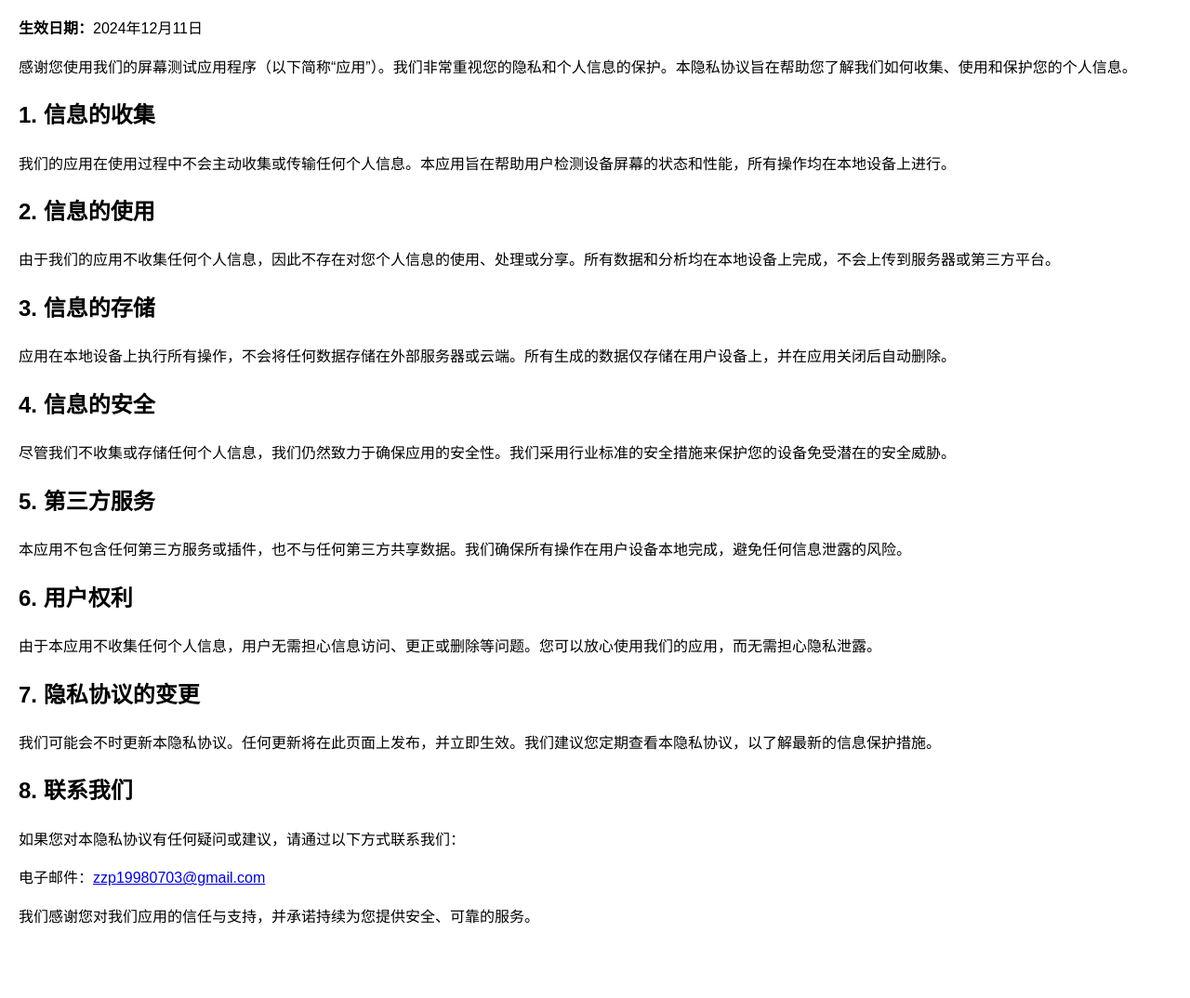
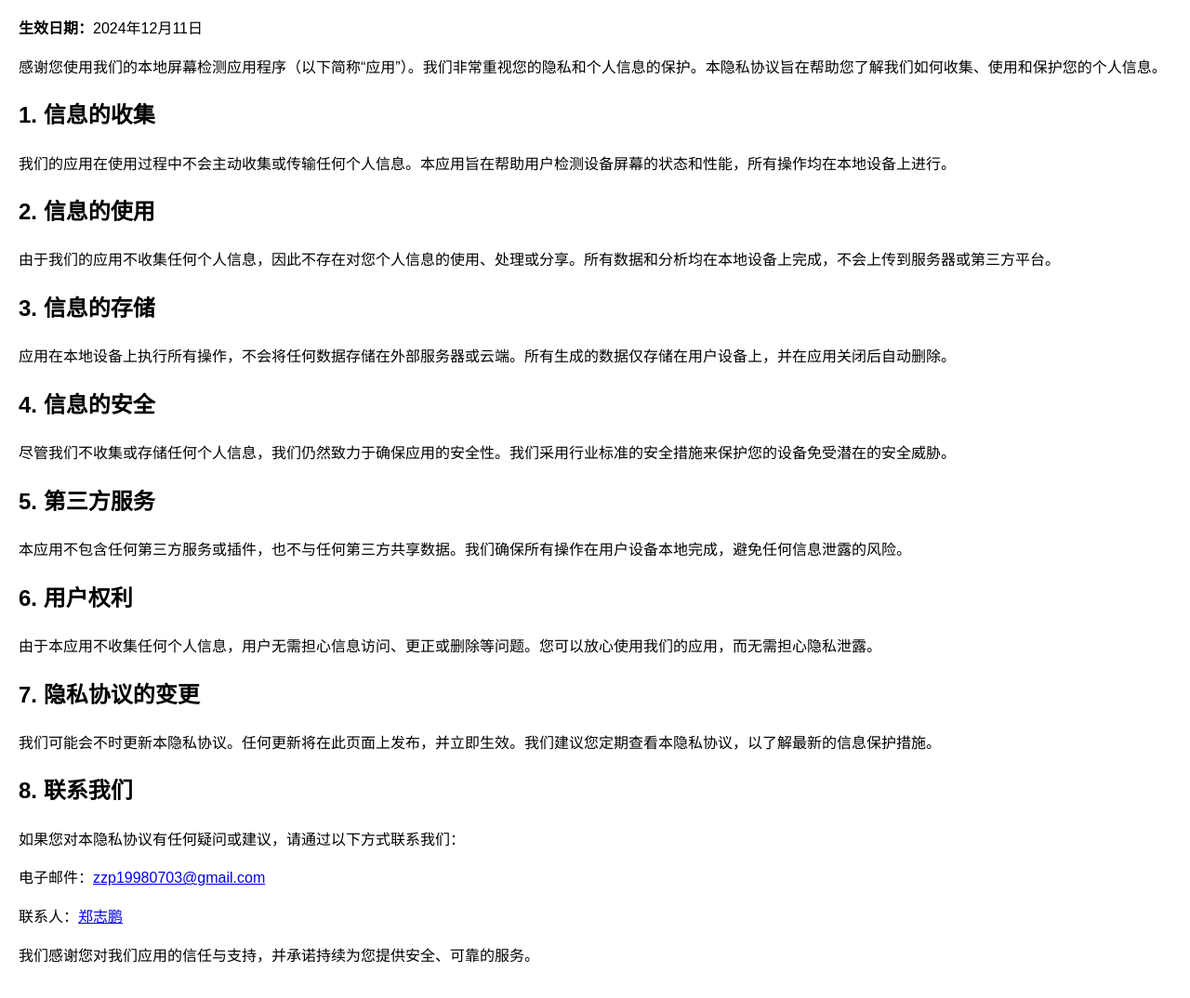
Before and after one commit to zhengdiandian/yinsi, a plain HTML site: page index.html in a window 1280 px wide. Shown: the part 76-1150 px from the top of the page at 93% size. Drawn offline with Linux system fonts and the light colour scheme.

Commit message:
修改信息

```diff
--- a/index.html
+++ b/index.html
@@ -22,7 +22,7 @@
 <body>
 <h1>隐私协议</h1>
 <p><strong>生效日期：</strong>2024年12月11日</p>
-<p>感谢您使用我们的屏幕测试应用程序（以下简称“应用”）。我们非常重视您的隐私和个人信息的保护。本隐私协议旨在帮助您了解我们如何收集、使用和保护您的个人信息。</p>
+<p>感谢您使用我们的本地屏幕检测应用程序（以下简称“应用”）。我们非常重视您的隐私和个人信息的保护。本隐私协议旨在帮助您了解我们如何收集、使用和保护您的个人信息。</p>
 
 <h2>1. 信息的收集</h2>
 <p>我们的应用在使用过程中不会主动收集或传输任何个人信息。本应用旨在帮助用户检测设备屏幕的状态和性能，所有操作均在本地设备上进行。</p>
@@ -48,6 +48,7 @@
 <h2>8. 联系我们</h2>
 <p>如果您对本隐私协议有任何疑问或建议，请通过以下方式联系我们：</p>
 <p>电子邮件：<a href="mailto:zzp19980703@gmail.com">zzp19980703@gmail.com</a></p>
+<p>联系人：<a href="javascript:;">郑志鹏</a></p>
 <p>我们感谢您对我们应用的信任与支持，并承诺持续为您提供安全、可靠的服务。</p>
 </body>
 </html>
```
